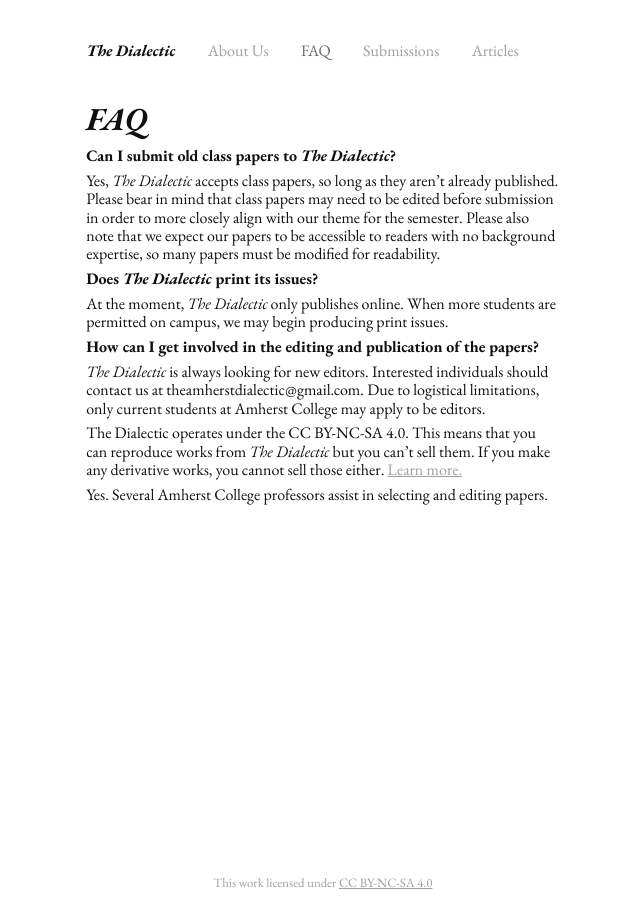
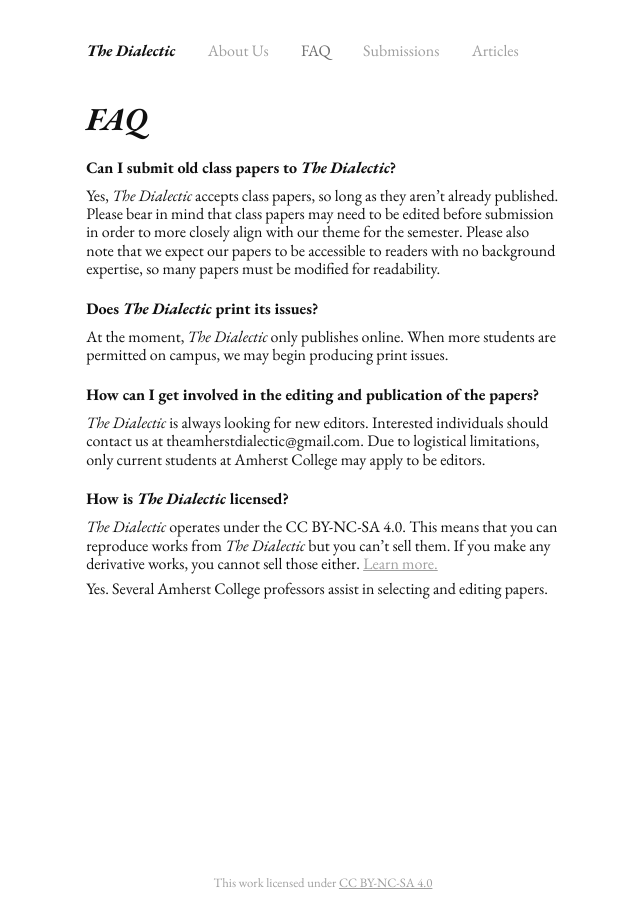
Before and after one commit to the-dialectic/amherstdialectic.com, a Jekyll site: the page built from pages/faq.md, in a window 1280 px wide. Shown: the whole page, without its empty margins (317-957 px from the left). Built offline with Jekyll 4.4.1, drawn with Linux system fonts in a browser that asks for light colours.

Commit message:
formatting tweaks, namely italicizing the title

```diff
--- a/pages/faq.md
+++ b/pages/faq.md
@@ -6,18 +6,19 @@ permalink: /faq
 
 # _FAQ_
 
-**Can I submit old class papers to _The Dialectic_?**
+#### Can I submit old class papers to _The Dialectic_?
 
 Yes, _The Dialectic_ accepts class papers, so long as they aren’t already published. Please bear in mind that class papers may need to be edited before submission in order to more closely align with our theme for the semester. Please also note that we expect our papers to be accessible to readers with no background expertise, so many papers must be modified for readability.
 
-**Does _The Dialectic_ print its issues?**
+#### Does _The Dialectic_ print its issues?
 
 At the moment, _The Dialectic_ only publishes online. When more students are permitted on campus, we may begin producing print issues.
 
-**How can I get involved in the editing and publication of the papers?**
+#### How can I get involved in the editing and publication of the papers?
 
 _The Dialectic_ is always looking for new editors. Interested individuals should contact us at theamherstdialectic@gmail.com. Due to logistical limitations, only current students at Amherst College may apply to be editors.
 
-The Dialectic operates under the CC BY-NC-SA 4.0. This means that you can reproduce works from _The Dialectic_ but you can't sell them. If you make any derivative works, you cannot sell those either. [Learn more.](https://creativecommons.org/licenses/by-nc-sa/4.0/)
+#### How is _The Dialectic_ licensed?
+_The Dialectic_ operates under the CC BY-NC-SA 4.0. This means that you can reproduce works from _The Dialectic_ but you can't sell them. If you make any derivative works, you cannot sell those either. [Learn more.](https://creativecommons.org/licenses/by-nc-sa/4.0/)
 
 Yes. Several Amherst College professors assist in selecting and editing papers.
```
Also changed, not shown: index.md (+2 -4 lines), pages/us.md (+1 -1 lines).
